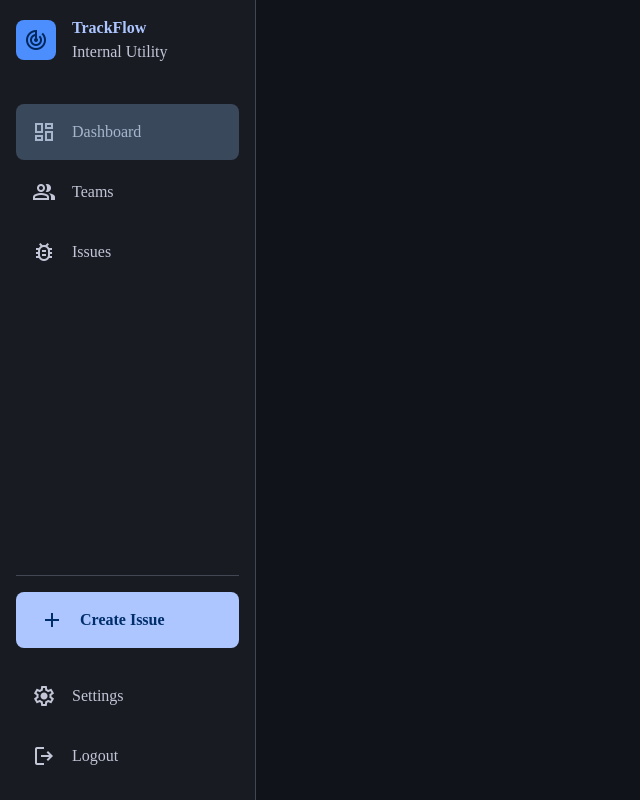
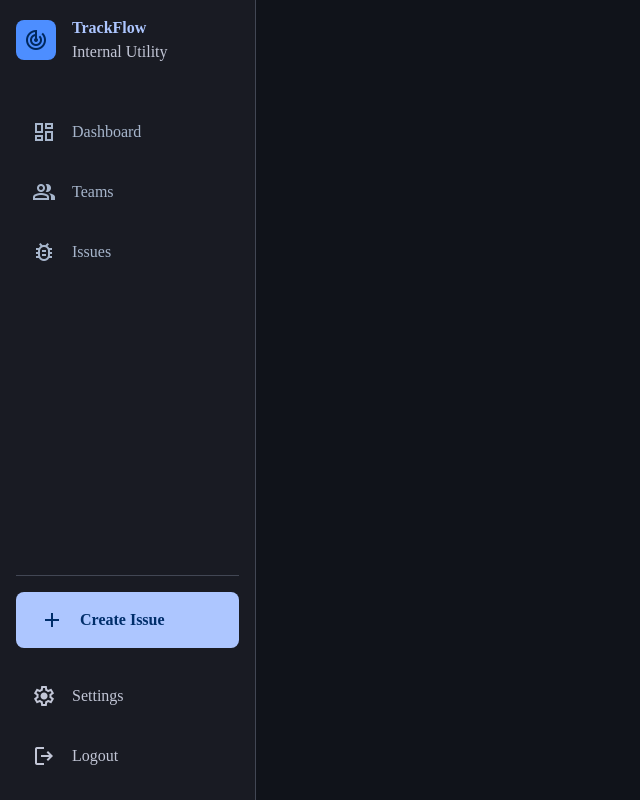
Before and after one commit to bawanetejas/issue_tracker, a React (Vite) app: page / in a window 1280 px wide. Shown: the whole page, without its empty margins (0-640 px from the left). Built offline with nearby package versions, Linux system fonts and the light colour scheme.

Commit message:
refactor: replace anchor tags with react router links

```diff
--- a/src/components/sidebar/Sidebar.jsx
+++ b/src/components/sidebar/Sidebar.jsx
@@ -1,77 +1,83 @@
 import React from 'react'
+import { Link, useLocation } from 'react-router-dom'
 
 export default function Sidebar() {
+    const currentRoute = useLocation();
+
+    function checkRoute(route) {
+        return currentRoute.pathname === route
+    }
+
     return (
         <div
-            class="hidden md:flex flex-col h-screen w-64 bg-surface-container-low border-r border-outline-variant p-md gap-sm shrink-0"
+            className="hidden md:flex flex-col h-screen w-64 bg-surface-container-low border-r border-outline-variant p-md gap-sm shrink-0"
         >
-            <div class="flex items-center gap-md mb-xl">
+            <div className="flex items-center gap-md mb-xl">
                 <div
-                    class="w-10 h-10 bg-primary-container rounded-lg flex items-center justify-center"
+                    className="w-10 h-10 bg-primary-container rounded-lg flex items-center justify-center"
                 >
                     <span
-                        class="material-symbols-outlined text-on-primary-container"
+                        className="material-symbols-outlined text-on-primary-container"
                         data-icon="track_changes"
                     >track_changes</span>
                 </div>
                 <div>
-                    <h1 class="font-headline-sm text-headline-sm font-bold text-primary">
+                    <h1 className="font-headline-sm text-headline-sm font-bold text-primary">
                         TrackFlow
                     </h1>
-                    <p class="font-label-md text-label-md text-on-surface-variant">
+                    <p className="font-label-md text-label-md text-on-surface-variant">
                         Internal Utility
                     </p>
                 </div>
             </div>
-            <nav class="flex flex-col gap-xs flex-1">
+            <nav className="flex flex-col gap-xs flex-1">
+                <Link to="/dashboard"
+                    className={`flex items-center gap-md p-md ${checkRoute("/dashboard") ? "bg-secondary-container" : "hover:bg-surface-container-highest"} text-on-secondary-container rounded-lg active:scale-95 duration-150 transition-all`}
+                >
+                    <span className="material-symbols-outlined" data-icon="dashboard"
+                    >dashboard</span>
+                    <span className="font-label-md text-label-md">Dashboard</span>
+                </Link>
+                <Link to="/teams"
+                    className={`flex items-center gap-md p-md ${checkRoute("/teams") ? "bg-secondary-container" : "hover:bg-surface-container-highest"} text-on-secondary-container rounded-lg active:scale-95 duration-150 transition-all`}
+
+                >
+                    <span className="material-symbols-outlined" data-icon="group">group</span>
+                    <span className="font-label-md text-label-md">Teams</span>
+                </Link>
+                <Link to="/issues"
+                    className={`flex items-center gap-md p-md ${checkRoute("/issues") ? "bg-secondary-container" : "hover:bg-surface-container-highest"} text-on-secondary-container rounded-lg active:scale-95 duration-150 transition-all`}
+
+                >
+                    <span className="material-symbols-outlined" data-icon="bug_report"
+                    >bug_report</span>
+                    <span className="font-label-md text-label-md">Issues</span>
+                </Link>
+            </nav>
+            <div
+                className="mt-auto flex flex-col gap-xs pt-md border-t border-outline-variant"
+            >
+                <button
+                    className="flex items-center gap-md w-full bg-primary text-on-primary font-bold py-md px-lg rounded-lg hover:bg-primary/90 transition-colors mb-md active:scale-95 duration-150"
+                >
+                    <span className="material-symbols-outlined" data-icon="add">add</span>
+                    <span className="font-label-md text-label-md">Create Issue</span>
+                </button>
                 <a
-                    class="flex items-center gap-md p-md bg-secondary-container text-on-secondary-container rounded-lg active:scale-95 duration-150 transition-all"
+                    className="flex items-center gap-md p-md text-on-surface-variant hover:text-on-surface hover:bg-surface-container-highest rounded-lg active:scale-95 duration-150 transition-all"
                     href="#"
                 >
-                    <span class="material-symbols-outlined" data-icon="dashboard"
-                    >dashboard</span>
-                    <span class="font-label-md text-label-md">Dashboard</span>
+                    <span className="material-symbols-outlined" data-icon="settings"
+                    >settings</span>
+                    <span className="font-label-md text-label-md">Settings</span>
                 </a>
                 <a
-                    class="flex items-center gap-md p-md text-on-surface-variant hover:text-on-surface hover:bg-surface-container-highest rounded-lg active:scale-95 duration-150 transition-all"
+                    className="flex items-center gap-md p-md text-on-surface-variant hover:text-on-surface hover:bg-surface-container-highest rounded-lg active:scale-95 duration-150 transition-all"
                     href="#"
                 >
-                    <span class="material-symbols-outlined" data-icon="group">group</span>
-                    <span class="font-label-md text-label-md">Teams</span>
-                </a>
-                <a
-                    class="flex items-center gap-md p-md text-on-surface-variant hover:text-on-surface hover:bg-surface-container-highest rounded-lg active:scale-95 duration-150 transition-all"
-                    href="#"
-                >
-                    <span class="material-symbols-outlined" data-icon="bug_report"
-                    >bug_report</span>
-                    <span class="font-label-md text-label-md">Issues</span>
-                </a>
-            </nav>
-            <div
-                class="mt-auto flex flex-col gap-xs pt-md border-t border-outline-variant"
-            >
-                <button
-                    class="flex items-center gap-md w-full bg-primary text-on-primary font-bold py-md px-lg rounded-lg hover:bg-primary/90 transition-colors mb-md active:scale-95 duration-150"
-                >
-                    <span class="material-symbols-outlined" data-icon="add">add</span>
-                    <span class="font-label-md text-label-md">Create Issue</span>
-                </button>
-                <a
-                    class="flex items-center gap-md p-md text-on-surface-variant hover:text-on-surface hover:bg-surface-container-highest rounded-lg active:scale-95 duration-150 transition-all"
-                    href="#"
-                >
-                    <span class="material-symbols-outlined" data-icon="settings"
-                    >settings</span>
-                    <span class="font-label-md text-label-md">Settings</span>
-                </a>
-                <a
-                    class="flex items-center gap-md p-md text-on-surface-variant hover:text-on-surface hover:bg-surface-container-highest rounded-lg active:scale-95 duration-150 transition-all"
-                    href="#"
-                >
-                    <span class="material-symbols-outlined" data-icon="logout"
+                    <span className="material-symbols-outlined" data-icon="logout"
                     >logout</span>
-                    <span class="font-label-md text-label-md">Logout</span>
+                    <span className="font-label-md text-label-md">Logout</span>
                 </a>
             </div>
         </div>
```
